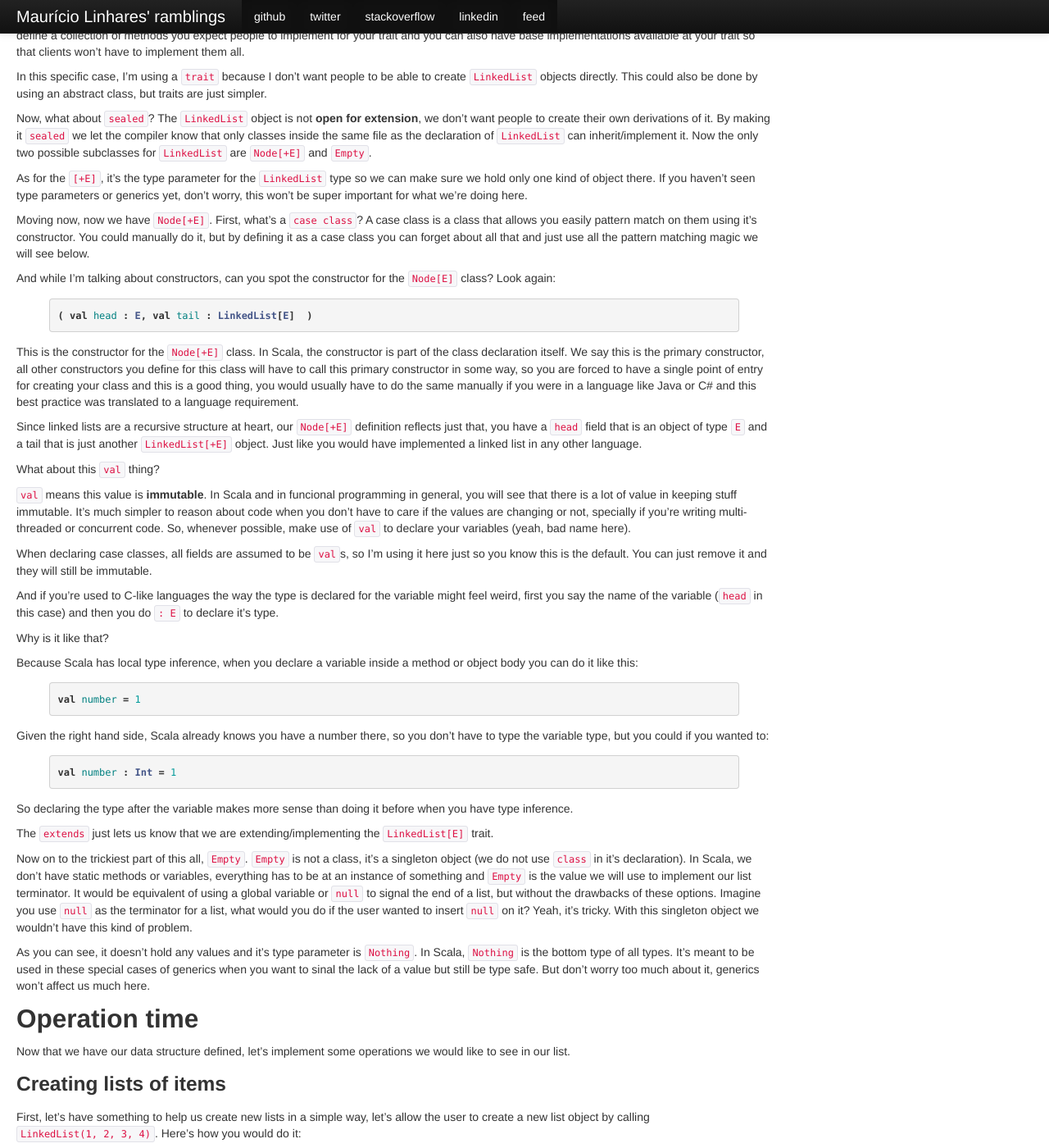
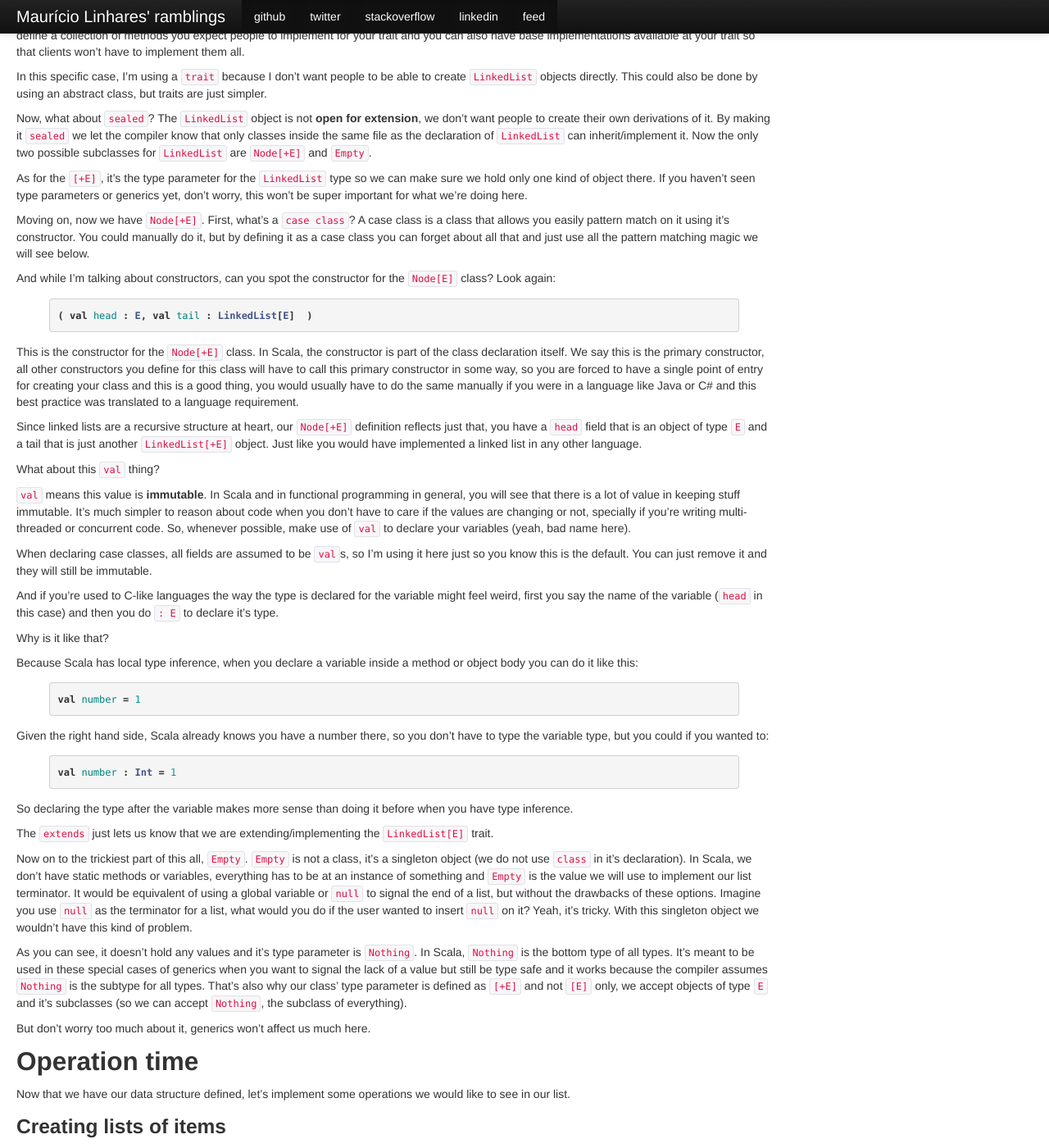
Before and after one commit to mauricio/mauricio.github.com, a Jekyll site: the page built from _posts/2013-11-25-learning-scala-by-building-scala-lists.md, in a window 1280 px wide and 1400 px high, scrolled down 1060 px. Shown: the whole window at 82% size. Built offline with Jekyll 4.4.1, drawn with Linux system fonts in a browser that asks for light colours; Markdown is read by kramdown in place of the engine named in the settings; comment, search, counter and statistics services are not loaded; some of the changed text lies outside the part shown.

Commit message:
Fixing a bunch of typos

```diff
--- a/_posts/2013-11-25-learning-scala-by-building-scala-lists.md
+++ b/_posts/2013-11-25-learning-scala-by-building-scala-lists.md
@@ -3,9 +3,9 @@
 title: Learning Scala by building Scala - Lists
 ---
 
-While trying to come up with a compelling reason to get back at blogging I thought about all I've been learning over these last few months and it's all about funcional programming. Coursera courses, books, learning new languages, it all boils down to learning how you can build programs the funcional way, so, why not put a bit of all this into a couple blog posts and, better yet, use Scala for it?
+While trying to come up with a compelling reason to get back at blogging I thought about all I've been learning over these last few months and it's all about functional programming. Coursera courses, books, learning new languages, it all boils down to learning how you can build programs the functional way, so, why not put a bit of all this into a couple blog posts and, better yet, use Scala for it?
 
-After doing a bunch of [Standard ML](http://www.smlnj.org/) and [Racket](http://racket-lang.org/) for [Dan Grossman's Programming Languages course](https://www.coursera.org/course/proglang), it's sad to see that most of the mainstream languages are still so far away in terms of features and funcionalities when compared to something as ancient as ML (from the early 70's!). It's great to see the resurgence of these ideas in languages like Scala and Clojure and if you haven't jumped the bandwagon yet, it's time for you to do it :)
+After doing a bunch of [Standard ML](http://www.smlnj.org/) and [Racket](http://racket-lang.org/) for [Dan Grossman's Programming Languages course](https://www.coursera.org/course/proglang), it's sad to see that most of the mainstream languages are still so far away in terms of features and functionalities when compared to something as ancient as ML (from the early 70's!). It's great to see the resurgence of these ideas in languages like Scala and Clojure and if you haven't jumped the bandwagon yet, it's time for you to do it :)
 
 # Setup
 To follow this tutorial you will need [SBT](http://www.scala-sbt.org/) and I'd recommend you to use an IDE, but you can definitely use SBT to compile and run the project if you'd prefer to use a basic text editor. You can check a list of IDE's and plugins available at [Typesafe's website](http://typesafe.com/platform/tools/scala).
@@ -32,10 +32,10 @@
 addSbtPlugin("com.typesafe.sbteclipse" % "sbteclipse-plugin" % "2.4.0")
 {% endhighlight %}
 
-This includes plugins to generate project files for both IDEs. If you're using Eclipse, just type `sbt eclipse` and import the project, if you're on IntelliJ, just use `sbt gem-idea` and import the project. If you're not using any of them, use `sbt build` and `sbt test` to compile and run tests for your project.
+This includes plugins to generate project files for both IDEs. If you're using Eclipse, just type `sbt eclipse` and import the project, if you're on IntelliJ, just use `sbt gen-idea` and import the project. If you're not using any of them, use `sbt build` and `sbt test` to compile and run tests for your project.
 
 ## Lists, camera, action!
-Lists are one of the basic constructs of funcional programming and it couldn't be different in Scala. Let's start by defining our LinkedList object:
+Lists are one of the basic constructs of functional programming and it couldn't be different in Scala. Let's start by defining our LinkedList object:
 
 {% highlight scala %}
 sealed trait LinkedList[+E]
@@ -53,7 +53,7 @@
 
 As for the `[+E]`, it's the type parameter for the `LinkedList` type so we can make sure we hold only one kind of object there. If you haven't seen type parameters or generics yet, don't worry, this won't be super important for what we're doing here.
 
-Moving now, now we have `Node[+E]`. First, what's a `case class`? A case class is a class that allows you easily pattern match on them using it's constructor. You could manually do it, but by defining it as a case class you can forget about all that and just use all the pattern matching magic we will see below.
+Moving on, now we have `Node[+E]`. First, what's a `case class`? A case class is a class that allows you easily pattern match on it using it's constructor. You could manually do it, but by defining it as a case class you can forget about all that and just use all the pattern matching magic we will see below.
 
 And while I'm talking about constructors, can you spot the constructor for the `Node[E]` class? Look again:
 
@@ -67,7 +67,7 @@
 
 What about this `val` thing?
 
-`val` means this value is **immutable**. In Scala and in funcional programming in general, you will see that there is a lot of value in keeping stuff immutable. It's much simpler to reason about code when you don't have to care if the values are changing or not, specially if you're writing multi-threaded or concurrent code. So, whenever possible, make use of `val` to declare your variables (yeah, bad name here).
+`val` means this value is **immutable**. In Scala and in functional programming in general, you will see that there is a lot of value in keeping stuff immutable. It's much simpler to reason about code when you don't have to care if the values are changing or not, specially if you're writing multi-threaded or concurrent code. So, whenever possible, make use of `val` to declare your variables (yeah, bad name here).
 
 When declaring case classes, all fields are assumed to be `val`s, so I'm using it here just so you know this is the default. You can just remove it and they will still be immutable.
 
@@ -93,7 +93,9 @@
 
 Now on to the trickiest part of this all, `Empty`. `Empty` is not a class, it's a singleton object (we do not use `class` in it's declaration). In Scala, we don't have static methods or variables, everything has to be at an instance of something and `Empty` is the value we will use to implement our list terminator. It would be equivalent of using a global variable or `null` to signal the end of a list, but without the drawbacks of these options. Imagine you use `null` as the terminator for a list, what would you do if the user wanted to insert `null` on it? Yeah, it's tricky. With this singleton object we wouldn't have this kind of problem.
 
-As you can see, it doesn't hold any values and it's type parameter is `Nothing`. In Scala, `Nothing` is the bottom type of all types. It's meant to be used in these special cases of generics when you want to sinal the lack of a value but still be type safe. But don't worry too much about it, generics won't affect us much here.
+As you can see, it doesn't hold any values and it's type parameter is `Nothing`. In Scala, `Nothing` is the bottom type of all types. It's meant to be used in these special cases of generics when you want to signal the lack of a value but still be type safe and it works because the compiler assumes `Nothing` is the subtype for all types. That's also why our class' type parameter is defined as `[+E]` and not `[E]` only, we accept objects of type `E` and it's subclasses (so we can accept `Nothing`, the subclass of everything).
+
+But don't worry too much about it, generics won't affect us much here.
 
 ## Operation time
 Now that we have our data structure defined, let's implement some operations we would like to see in our list.
@@ -116,17 +118,17 @@
 }
 {% endhighlight %}
 
-In Scala, when you do `something()`, you're actually calling the `apply()` method. It's just syntax sugar around the syntax. And as we have seen before, since Scala doesn't have static methods, we declare a singleton object called `LinkedList` (given there is a trait named `LinkedList`, we say this is the companion object for `LinkedList`) and now we can declare any methods that would not make sense at the `LinkedList` itself here.
+In Scala, when you do `something()`, you're actually calling the `apply()` method. It's just syntax sugar around the call. And as we have seen before, since Scala doesn't have static methods, we declare a singleton object called `LinkedList` (given there is a trait named `LinkedList`, we say this is the companion object for `LinkedList`) and now we can declare any methods that would not make sense at `LinkedList` instances here.
 
 In Scala, to declare the type a method returns, we use the syntax `: Type =` which is exactly the same we would use for an assignment. We could remove the `: Type` here given the compiler can infer the type of the expression, but I personally like to have method return types defined so it's easier for someone else to look at them and see what they return.
 
 Since `Node` is a case class we could either call the constructor `new Node(head,tail)` or we can use the shortcut the case class include that is an `apply` method that takes the same parameters as the constructor, like we are doing at this example.
 
-The implementation itself is quite simple, we have the parameter `items : E*`, which is a vararg (the `*` denotes it's a sequence of `E`s) and we use it to recursively build the list. The `: _*` is required for us to tell the compiler we are not sending in a sequence of `E` as the first parameter but the sequence is all the parameters (it's equivalent to the * operator in Ruby).
+The implementation itself is quite simple, we have the parameter `items : E*`, which is a `vararg` (the `*` denotes it's a sequence of `E`s) and we use it to recursively build the list. The `: _*` is required for us to tell the compiler we are not sending in a sequence of `E` as the first parameter but the sequence is all the parameters (it's equivalent to the * operator in Ruby).
 
 ### Mapping one list into another
 
-What is the goal of the `map` method? To transform a data structure by applying a definite operation on every element of the structure and returning a structure with the result. So, if we had the following list `(2,3,4)` and the map operation was squaring them it would produce the list `(4,9,16)`.
+What is the goal of the `map` method? To transform a data structure by applying a definite operation on every element of the structure and returning a new structure with the result. So, if we had the following list `(2,3,4)` and the map operation is squaring an item then it would produce the list `(4,9,16)`.
 
 Let's start by writing our fist specification for the behaviour we want to see (this class will be created under `src/scala/test`):
 
@@ -146,6 +148,8 @@
 
 }
 {% endhighlight %}
+
+In `Specs2` parlance the `===` operator is equivalent to JUnit's `Assert.assertEqual` or RSpec's `should == `. If the items are not equal it would raise an exception. You can find a full list of matchers for `Specs` [here](http://etorreborre.github.io/specs2/guide/org.specs2.guide.Matchers.html#Matchers).
 
 This is the usage we expect to have, on any `LinkedList` object we should be able to give it an operation and this operation will be applied to all items and we will get back a new list with the produced objects. One upside we have for free since we made `Node` and `Empty` case classes is that they already have an `==` implementation that compares their internal properties, so as along as our lists contain objects that correct implement the `==` operator we don't have to care much about implementing it or the `hashCode` method.
 
@@ -188,6 +192,10 @@
 
 It would, mostly, have the same effect, but you'd have to implement the method at both places. Given we already know all subclasses we will have for our `LinkedList` we will just use pattern matching for all examples here.
 
+Another important thing on this second possible solution is that we did not wrap our method implementations around `{}`, at `Node` we just have `Node(f(head), tail.map(f))` and that's it. Scala does not require you to use `{}` to wrap around a method body as long as each expression evaluates to something that returns the expected value. So, if you're sick of angle brackets, you can just remove them if the expressions you are using allow you to.
+
+Almost all examples you see here could have their `{}` removed from the method declarations. Try removing them later and decide what you think is better for your reading.
+
 ### Folding over data
 
 Imagine you want to sum all numbers in a list of numbers, here's how you could do it:
@@ -250,7 +258,7 @@
 
 I'll go deeper into this concept in future posts, this is visible here mostly because this is the same signature that you will see at the default Scala collections and it would probably be weird if I had one signature here and when you started to use real Scala lists you saw a different one.
 
-Now on to the implementation itself, there isn't much here. It's a common recursive function where we compute the next accumulator and send it forward with a recursive call. If we have reached the end of the list, just return the current accumulator itself.
+As for the implementation itself, there isn't much here. It's a common recursive function where we compute the next accumulator and send it forward with a recursive call. If we have reached the end of the list, just return the current accumulator itself.
 
 Let's see how our spec for it would look:
 
@@ -277,11 +285,11 @@
 
 ## More next time
 
-And we have covered lists, map and foldLeft here, all very important constructs when doing funcional programming and working with Scala in general. Next we will move on to a couple other methods on lists and more funcional programming constructs. Stay tuned!
+And we have covered lists, map and foldLeft here, all very important constructs when doing functional programming and working with Scala in general. Next we will move on to a couple other methods on lists and more functional programming constructs. Stay tuned!
 
 ### References
 If you'd like to dig deeper into all this, check out these resources:
 
 * [Programming Languages course by Dan Grossman on Coursera](https://www.coursera.org/course/proglang)
-* [Funcional Programming Principles in Scala course by Martin Odersky](https://www.coursera.org/course/progfun)
-* [Funcional Programming in Scala book by Paul Chiusiano and Rúnar Bjarnson](http://www.manning.com/bjarnason/)
+* [Functional Programming Principles in Scala course by Martin Odersky](https://www.coursera.org/course/progfun)
+* [Functional Programming in Scala book by Paul Chiusiano and Rúnar Bjarnson](http://www.manning.com/bjarnason/)
```
Also changed, not shown: other parts of _posts/2013-11-25-learning-scala-by-building-scala-lists.md (+3 -3 lines).
